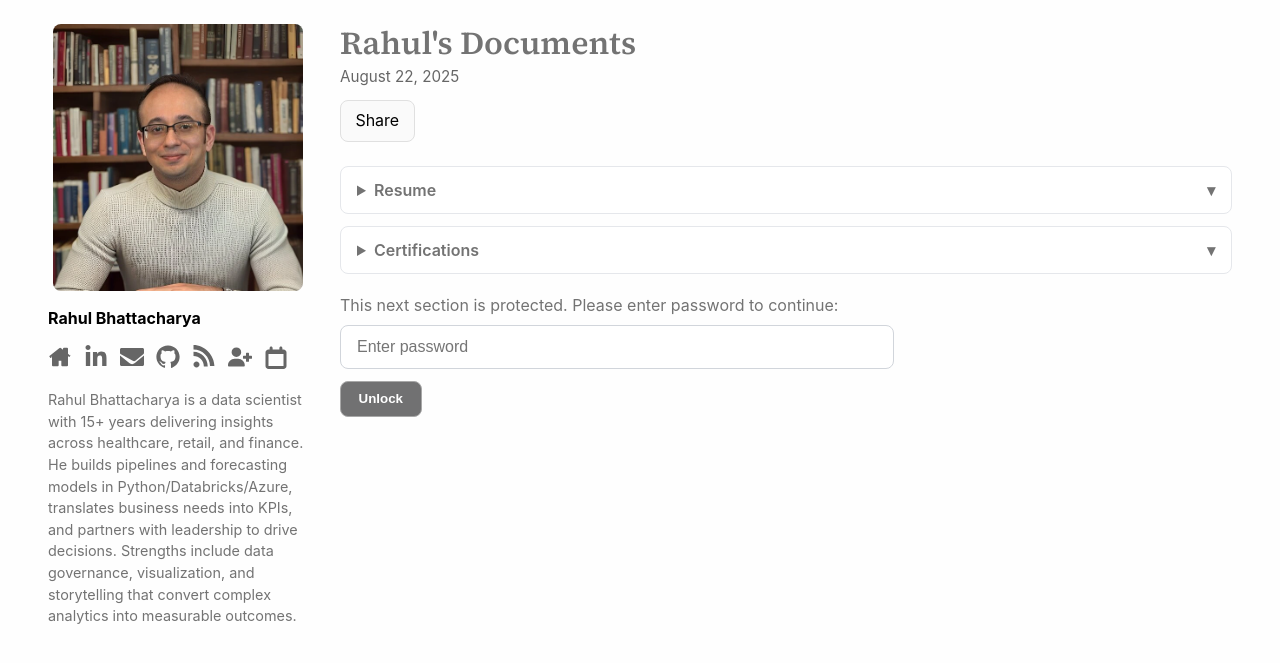
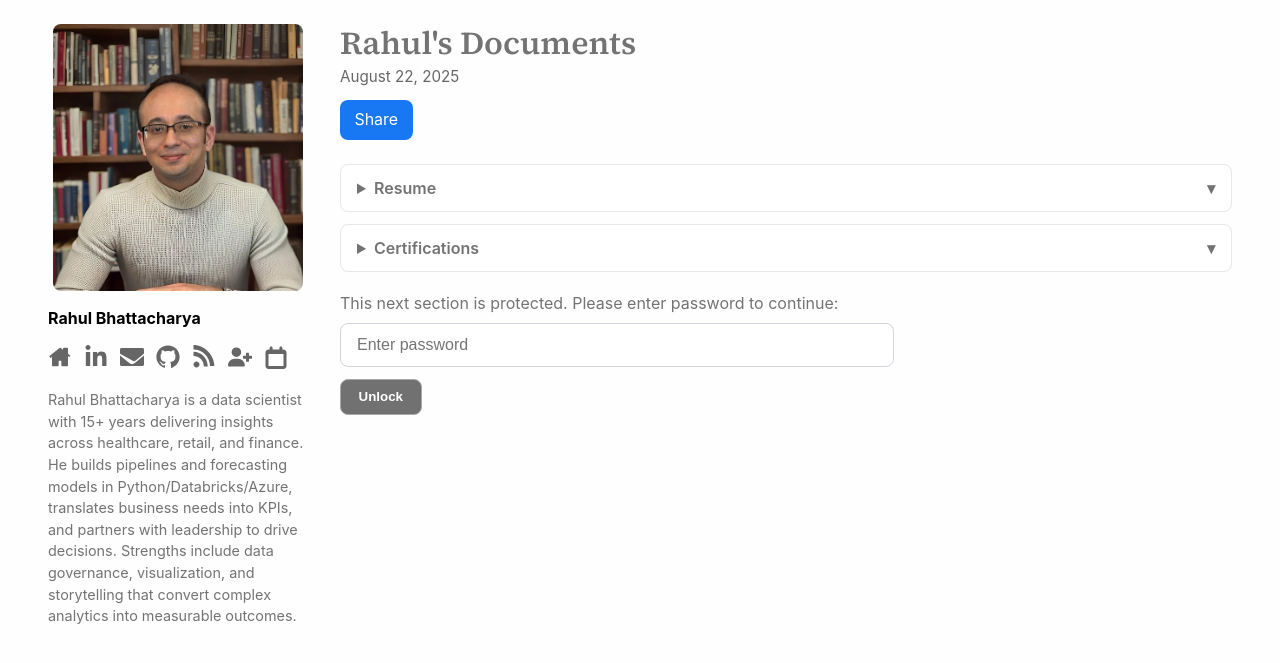
Before and after one commit to RahulBhattacharya1/RahulBhattacharya1.github.io, a Jekyll site: the page built from _posts/2025-08-22-bio.md, in a window 1280 px wide. Shown: the top 663 px of the page. Built offline with Jekyll 4.4.1, drawn with Linux system fonts in a browser that asks for light colours.

Commit message:
Update main.scss

```diff
--- a/assets/css/main.scss
+++ b/assets/css/main.scss
@@ -282,5 +282,11 @@ body {
 .btn:active { transform: translateY(0); }
 
 .btn--share {
-  border-color: #e0e0e0;
+  background: #1877f2;   /* Facebook blue */
+  color: #fff;
+  border: none;
 }
+
+.btn--share:hover {
+  background: #145dbf;   /* darker on hover */
+}
```
